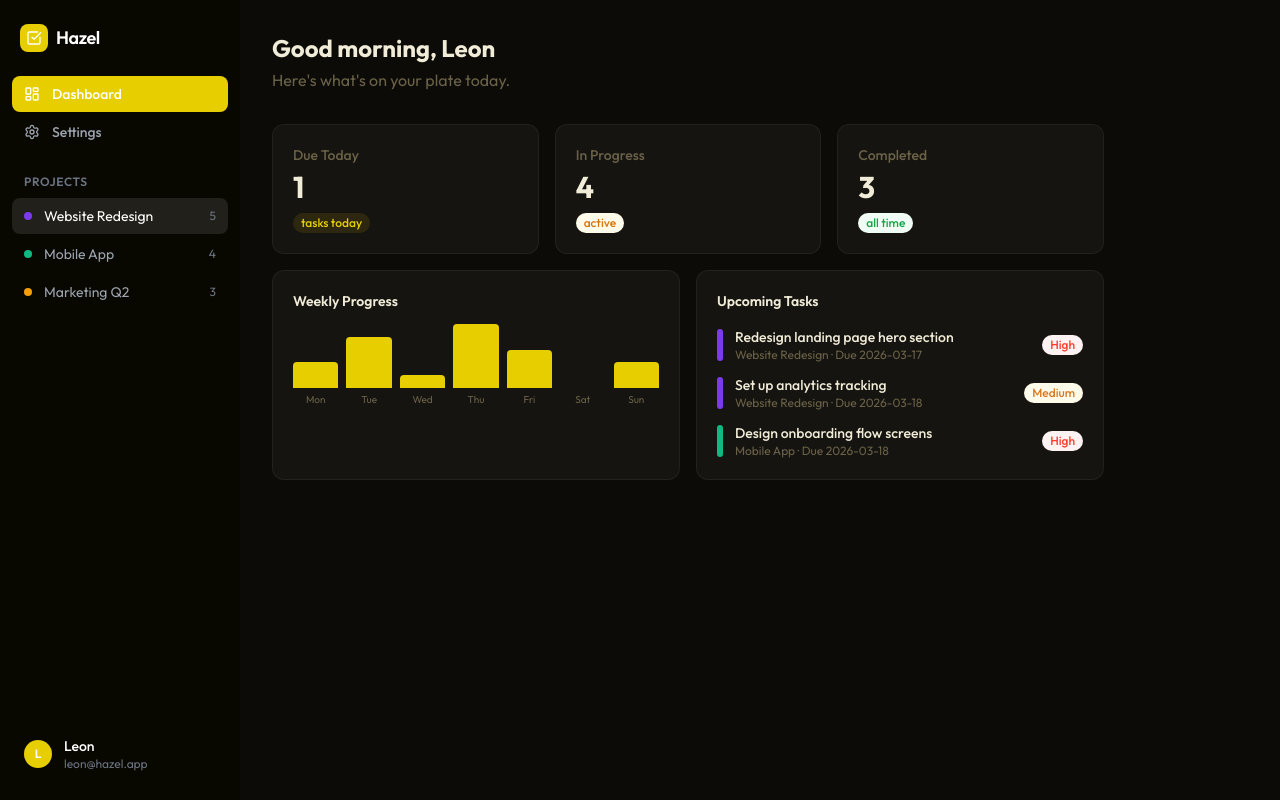
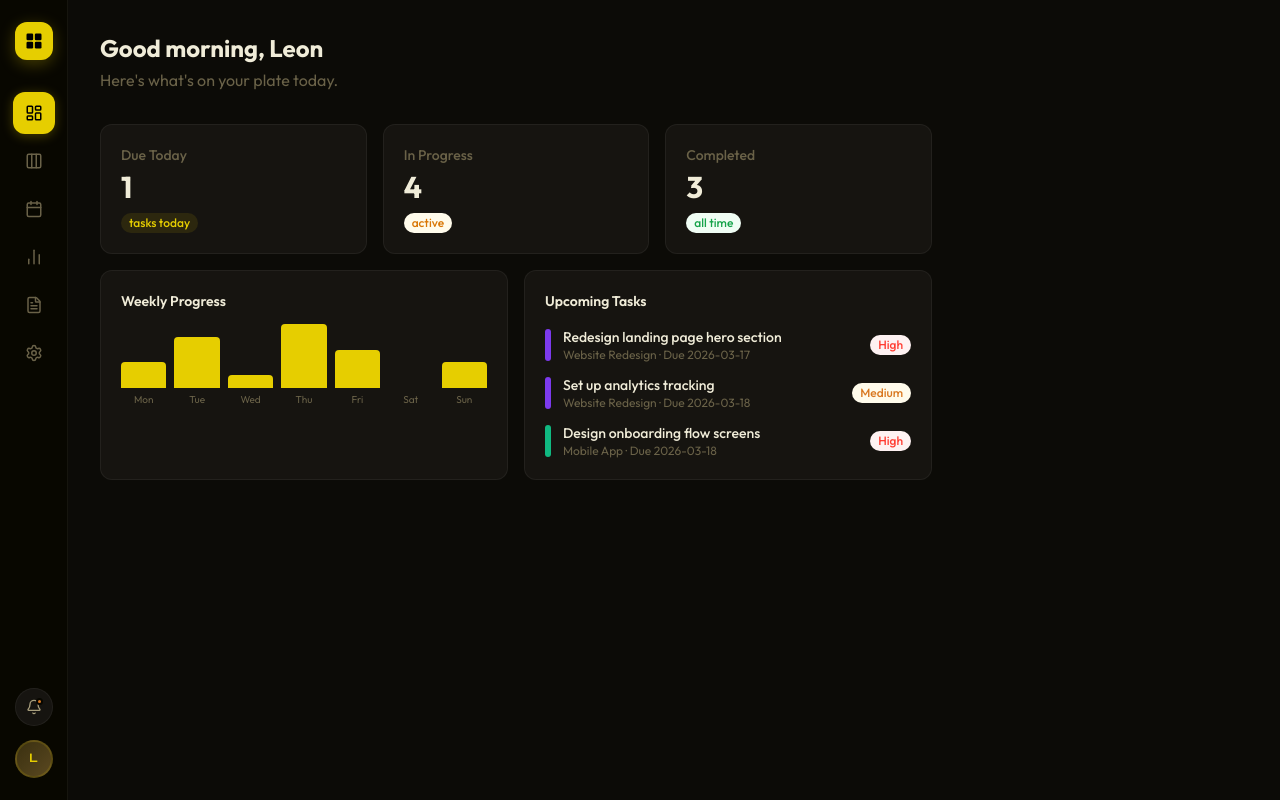
Before and after one commit to AgenticTI/arcsys-portfolio, a Next.js app in the folder saas-tarefas/: page /dashboard in a window 1280 px wide. Built offline with nearby package versions, Linux system fonts and the light colour scheme.

Commit message:
feat(hazel): icon-only dark sidebar, 68px width

```diff
--- a/saas-tarefas/src/components/layout/AppShell.tsx
+++ b/saas-tarefas/src/components/layout/AppShell.tsx
@@ -2,9 +2,9 @@ import { Sidebar } from "./Sidebar";
 
 export function AppShell({ children }: { children: React.ReactNode }) {
   return (
-    <div className="flex h-screen overflow-hidden">
+    <div className="flex h-screen overflow-hidden bg-bg-app">
       <Sidebar />
-      <main className="flex-1 overflow-y-auto bg-bg-app">
+      <main className="flex-1 overflow-y-auto">
         {children}
       </main>
     </div>
--- a/saas-tarefas/src/components/layout/Sidebar.tsx
+++ b/saas-tarefas/src/components/layout/Sidebar.tsx
@@ -3,95 +3,87 @@
 import Link from "next/link";
 import { usePathname } from "next/navigation";
 import { useTaskStore } from "@/store/useTaskStore";
-import { mockProjects, mockUser } from "@/data/mock";
-import { Avatar } from "@/components/ui/Avatar";
+import { mockUser } from "@/data/mock";
 import {
   LayoutDashboard,
-  CheckSquare,
+  Columns3,
+  Calendar,
+  BarChart2,
+  FileText,
   Settings,
+  Bell,
 } from "lucide-react";
 
 const navItems = [
-  { href: "/dashboard", label: "Dashboard", icon: LayoutDashboard },
-  { href: "/settings", label: "Settings", icon: Settings },
+  { href: "/dashboard", icon: LayoutDashboard, label: "Dashboard" },
+  { href: "/board",     icon: Columns3,        label: "Board" },
+  { href: "/calendar",  icon: Calendar,        label: "Calendar" },
+  { href: "/reports",   icon: BarChart2,       label: "Reports" },
+  { href: "/docs",      icon: FileText,        label: "Documents" },
+  { href: "/settings",  icon: Settings,        label: "Settings" },
 ];
 
 export function Sidebar() {
   const pathname = usePathname();
-  const { activeProjectId, setActiveProject } = useTaskStore();
+  const { activeProjectId } = useTaskStore();
+
+  // Determine active nav: dashboard, board (any project), settings
+  const getIsActive = (href: string) => {
+    if (href === "/board") return pathname.startsWith("/board");
+    return pathname === href;
+  };
 
   return (
-    <aside className="w-60 h-screen bg-bg-sidebar flex flex-col flex-shrink-0">
+    <aside
+      className="w-[68px] min-w-[68px] h-screen flex flex-col items-center py-[22px]
+                 bg-bg-sidebar border-r border-border flex-shrink-0"
+      style={{ backdropFilter: "blur(24px) saturate(1.6)" }}
+    >
       {/* Logo */}
-      <div className="px-5 py-6">
-        <div className="flex items-center gap-2">
-          <div className="w-7 h-7 rounded-lg bg-accent flex items-center justify-center">
-            <CheckSquare className="w-4 h-4 text-white" />
-          </div>
-          <span className="text-white font-semibold text-lg tracking-tight">Hazel</span>
-        </div>
+      <div
+        className="w-[38px] h-[38px] rounded-xl bg-accent flex items-center justify-center mb-8 flex-shrink-0"
+        style={{ boxShadow: "0 4px 16px rgba(230,206,0,0.28)" }}
+      >
+        <svg width="20" height="20" viewBox="0 0 24 24" fill="#000">
+          <rect x="3" y="3" width="8" height="8" rx="1.5"/>
+          <rect x="13" y="3" width="8" height="8" rx="1.5"/>
+          <rect x="3" y="13" width="8" height="8" rx="1.5"/>
+          <rect x="13" y="13" width="8" height="8" rx="1.5"/>
+        </svg>
       </div>
 
       {/* Nav */}
-      <nav className="px-3 space-y-0.5">
-        {navItems.map(({ href, label, icon: Icon }) => {
-          const isActive = pathname === href;
+      <nav className="flex flex-col items-center gap-1.5 flex-1">
+        {navItems.map(({ href, icon: Icon, label }) => {
+          const active = getIsActive(href);
           return (
             <Link
               key={href}
-              href={href}
-              className={`flex items-center gap-3 px-3 py-2 rounded-lg text-sm font-medium transition-colors ${
-                isActive
-                  ? "bg-accent text-white"
-                  : "text-gray-400 hover:text-white hover:bg-white/5"
+              href={href === "/board" ? `/board/${activeProjectId}` : href}
+              title={label}
+              className={`w-[42px] h-[42px] rounded-xl flex items-center justify-center transition-all ${
+                active
+                  ? "bg-accent text-black shadow-[0_2px_12px_rgba(230,206,0,0.28)]"
+                  : "text-text-muted hover:bg-bg-card hover:text-text-secondary"
               }`}
             >
-              <Icon className="w-4 h-4 flex-shrink-0" />
-              {label}
+              <Icon className="w-[18px] h-[18px]" />
             </Link>
           );
         })}
       </nav>
 
-      {/* Projects */}
-      <div className="px-3 mt-6">
-        <p className="px-3 text-xs font-semibold text-gray-500 uppercase tracking-wider mb-2">
-          Projects
-        </p>
-        <div className="space-y-0.5">
-          {mockProjects.map((project) => {
-            const isActive = activeProjectId === project.id;
-            return (
-              <Link
-                key={project.id}
-                href={`/board/${project.id}`}
-                onClick={() => setActiveProject(project.id)}
-                className={`flex items-center gap-3 px-3 py-2 rounded-lg text-sm transition-colors ${
-                  isActive
-                    ? "bg-white/10 text-white"
-                    : "text-gray-400 hover:text-white hover:bg-white/5"
-                }`}
-              >
-                <span
-                  className="w-2 h-2 rounded-full flex-shrink-0"
-                  style={{ backgroundColor: project.color }}
-                />
-                <span className="truncate">{project.name}</span>
-                <span className="ml-auto text-xs text-gray-500">{project.taskCount}</span>
-              </Link>
-            );
-          })}
+      {/* Bottom */}
+      <div className="flex flex-col items-center gap-3.5">
+        {/* Bell */}
+        <div className="relative w-[38px] h-[38px] rounded-full bg-bg-card border border-border flex items-center justify-center text-text-secondary cursor-pointer hover:bg-bg-card-2 transition-colors">
+          <Bell className="w-4 h-4" />
+          <span className="absolute top-[9px] right-[9px] w-[7px] h-[7px] rounded-full bg-accent-orange border-2 border-bg-sidebar" />
         </div>
-      </div>
 
-      {/* Footer — User */}
-      <div className="mt-auto px-3 pb-5">
-        <div className="flex items-center gap-3 px-3 py-2">
-          <Avatar initials={mockUser.avatarInitials} size="sm" />
-          <div className="min-w-0">
-            <p className="text-sm font-medium text-white truncate">{mockUser.name}</p>
-            <p className="text-xs text-gray-500 truncate">{mockUser.email}</p>
-          </div>
+        {/* Avatar */}
+        <div className="w-[38px] h-[38px] rounded-full bg-gradient-to-br from-[#3A3010] to-[#5A4820] border-2 border-accent-dim flex items-center justify-center font-display text-[13px] font-bold text-accent cursor-pointer">
+          {mockUser.avatarInitials.toUpperCase()}
         </div>
       </div>
     </aside>
```
